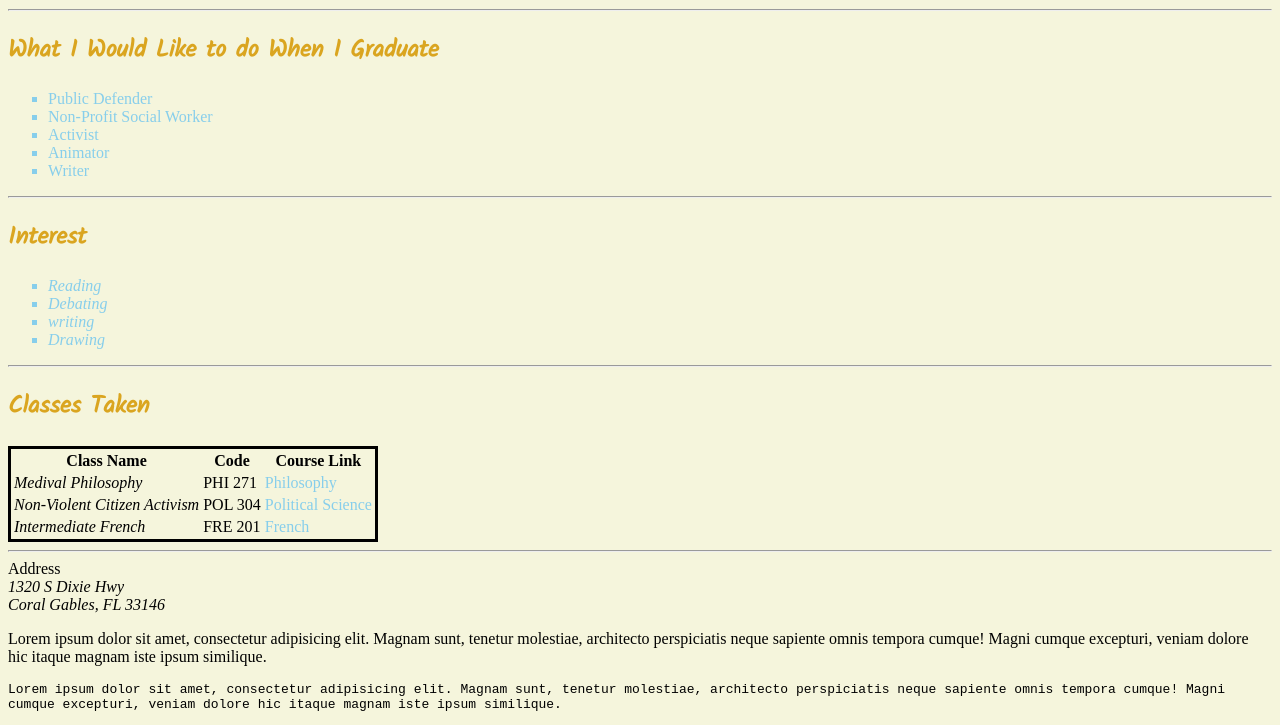
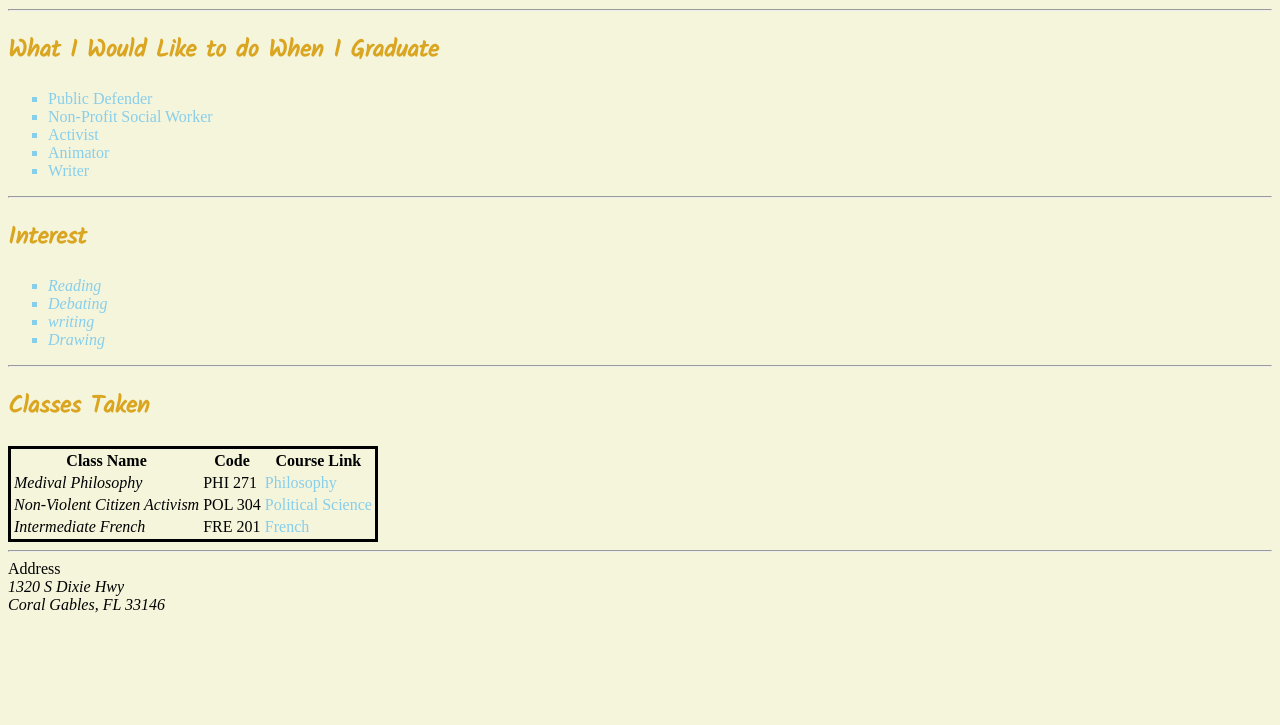
Before and after one commit to reunie24/reunie24.github.io, a plain HTML site: page hw/resume_css/index.html in a window 1280 px wide. Shown: the part 861-1586 px from the top of the page. After the commit the page ends 1483 px from the top, so only its background shows below. Drawn offline with Linux system fonts and the light colour scheme; a web font is replaced by a local one.

Commit message:
took out paragraphs

```diff
--- a/hw/resume_css/index.html
+++ b/hw/resume_css/index.html
@@ -78,10 +78,6 @@ Address
   1320 S Dixie Hwy <br>
   Coral Gables, FL 33146 <br>
 </address>
-<p class="text">Lorem ipsum dolor sit amet, consectetur adipisicing elit. Magnam sunt, tenetur molestiae, architecto perspiciatis neque sapiente omnis tempora cumque! Magni cumque excepturi, veniam dolore hic itaque magnam iste ipsum similique.
-</p>
-<p>Lorem ipsum dolor sit amet, consectetur adipisicing elit. Magnam sunt, tenetur molestiae, architecto perspiciatis neque sapiente omnis tempora cumque! Magni cumque excepturi, veniam dolore hic itaque magnam iste ipsum similique.
-</p>
 </footer>
 </body>
 
```
